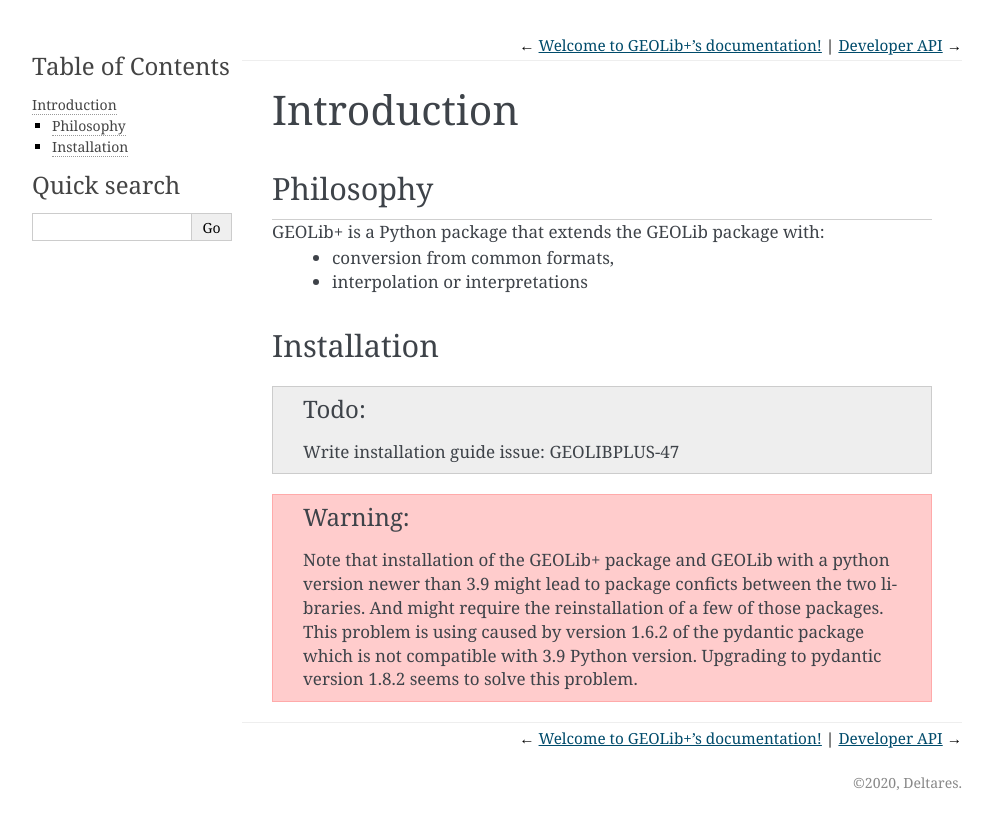
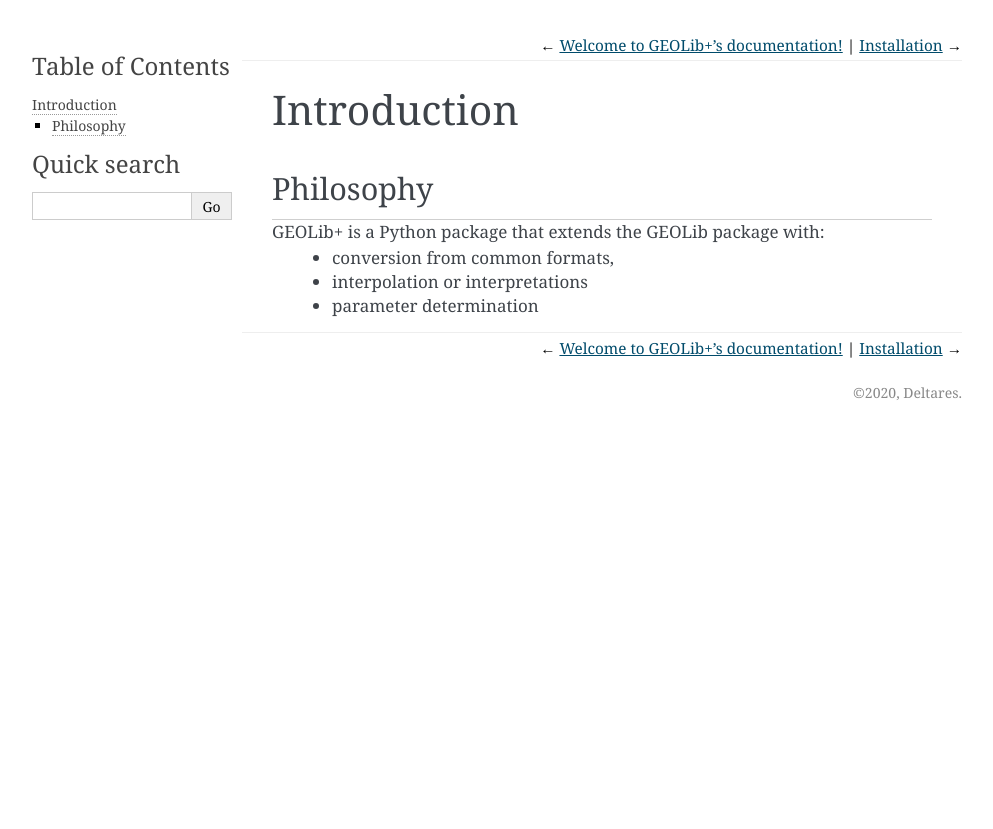
Before and after one commit to Deltares/GEOLib-Plus, a Sphinx documentation site: the page built from docs/user/intro.rst, in a window 1280 px wide. Shown: the top 829 px of the page, without its empty margins (148-1141 px from the left). Built offline with Sphinx 7.4.7, drawn with Linux system fonts in a browser that asks for light colours; formulas are drawn with MathJax 3.

Commit message:
added installation guide

```diff
--- a/docs/index.rst
+++ b/docs/index.rst
@@ -26,6 +26,7 @@
    :maxdepth: 3
 
    user/intro
+   user/install
 
 API
 ---
--- a/docs/user/intro.rst
+++ b/docs/user/intro.rst
@@ -9,17 +9,4 @@
 GEOLib+ is a Python package that extends the GEOLib package with:
     - conversion from common formats,
     - interpolation or interpretations
-
-
-Installation
-------------
-.. todo::
-    Write installation guide issue: GEOLIBPLUS-47
-
-.. warning::
-
-    Note that installation of the GEOLib+ package and GEOLib with a python version
-    newer than 3.9 might lead to package conficts between the two libraries.
-    And might require the reinstallation of a  few of those packages.
-    This problem is using caused by version 1.6.2 of the pydantic package which is not compatible with 3.9 Python version.
-    Upgrading to pydantic version 1.8.2 seems to solve this problem.
+    - parameter determination
```
Also changed, not shown: docs/user/install.rst (added, +74 -0 lines), 1 other file.
